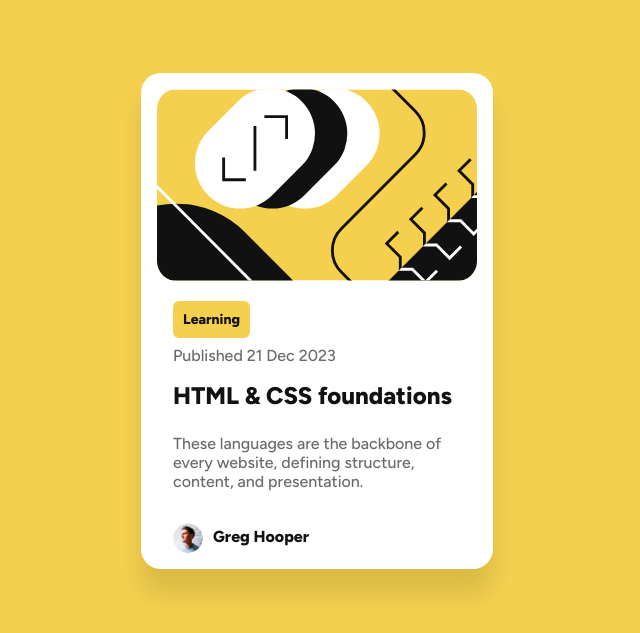
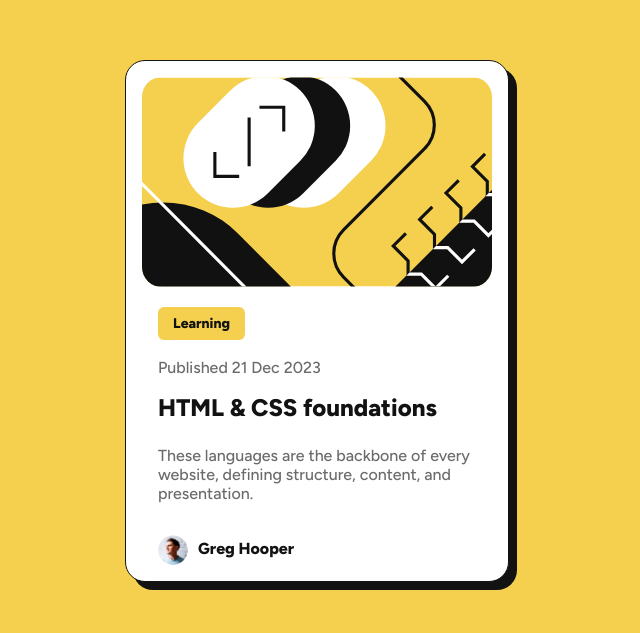
Before and after one commit to AriKILLER/Blog-Preview-Card, a plain HTML site: page index.html in a window 1280 px wide. Shown: the part 107-740 px from the top of the page, without its empty margins (323-963 px from the left). Drawn offline with Linux system fonts and the light colour scheme.

Commit message:
Finished result. Finally gave the last touches to the challenge. Making the shadow effect the reactive text, etc...

```diff
--- a/index.html
+++ b/index.html
@@ -25,14 +25,15 @@
     }
 
     .card {
-      width: 320px;
+      width: 350px;
       max-width: 100%;
       text-align: center;
-      box-shadow: 0 25px 25px rgba(0, 0, 0, 0.1);
+      box-shadow: 8px 8px 0px 0px hsl(0, 0%, 7%);
       padding: 16px;
       background-color: white;
       border-radius: 20px;
       display: block;
+      border: 1px solid hsl(0, 0%, 7%);
     }
 
     .card img {
@@ -52,8 +53,11 @@
       font-size: 14px;
       margin: 0;
       background-color: hsl(47, 88%, 63%);
-      padding: 10px;
+      padding: 8px;
+      padding-left: 15px;
+      padding-right: 15px;
       border-radius: 6px;
+      margin-bottom: 10px;
       float:left;
     }
 
@@ -75,6 +79,12 @@
       display: inline-block;
       margin-top: 8px;
       margin-bottom: 8px;
+      cursor: pointer;
+      transition: color 0.3s ease;
+    }
+
+    .content h1:hover{
+      color: hsl(47, 88%, 63%);
     }
 
     .content p{
```
Also changed, not shown: Screenshot.png (added), 1 other file.
